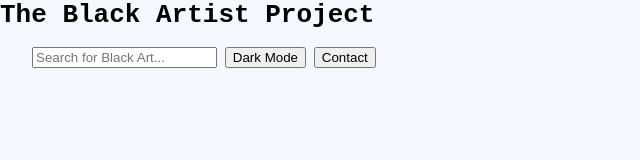
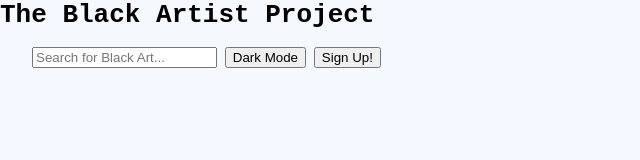
Before and after one commit to karlalockhart/The-Black-Artist-Project, a plain HTML site: page index.html in a window 1280 px wide. Shown: the full height of the page, 0-640 px from the left. Drawn offline with Linux system fonts and the light colour scheme.

Commit message:
updated index.html and README.md

```diff
--- a/index.html
+++ b/index.html
@@ -14,7 +14,7 @@
             <input type="text" id="searchInput" placeholder="Search for Black Art...">
         <button id="toggleDarkMode">Dark Mode</button>
 
-        <button id="contactButton">Contact</button>
+        <button id="contactButton">Sign Up!</button>
         <form id="contactForm" style="display: none;">
           <h2>Contact Information</h2>
           <label for="name">Name:</label>
```
Also changed, not shown: 1 other file.
